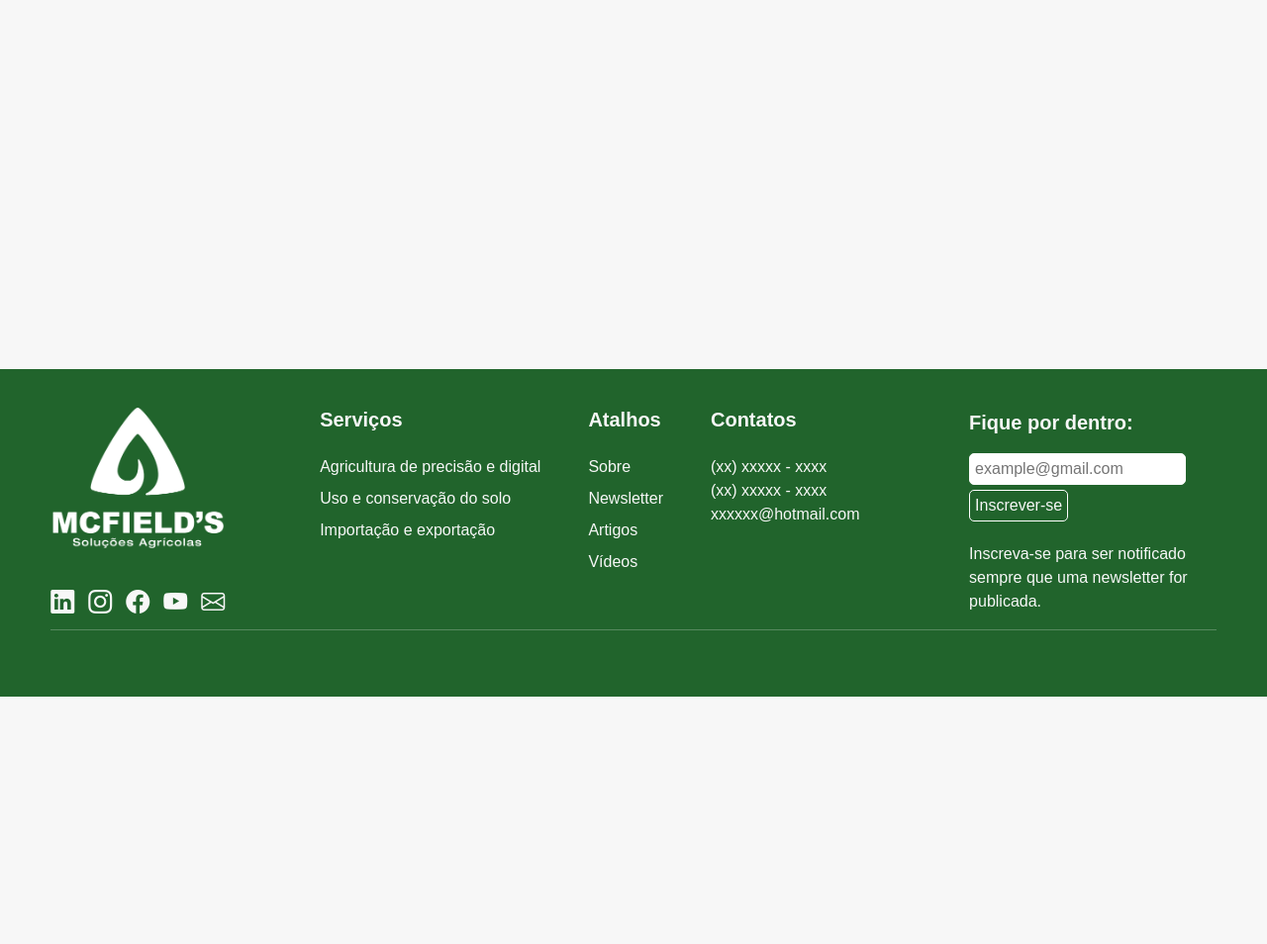
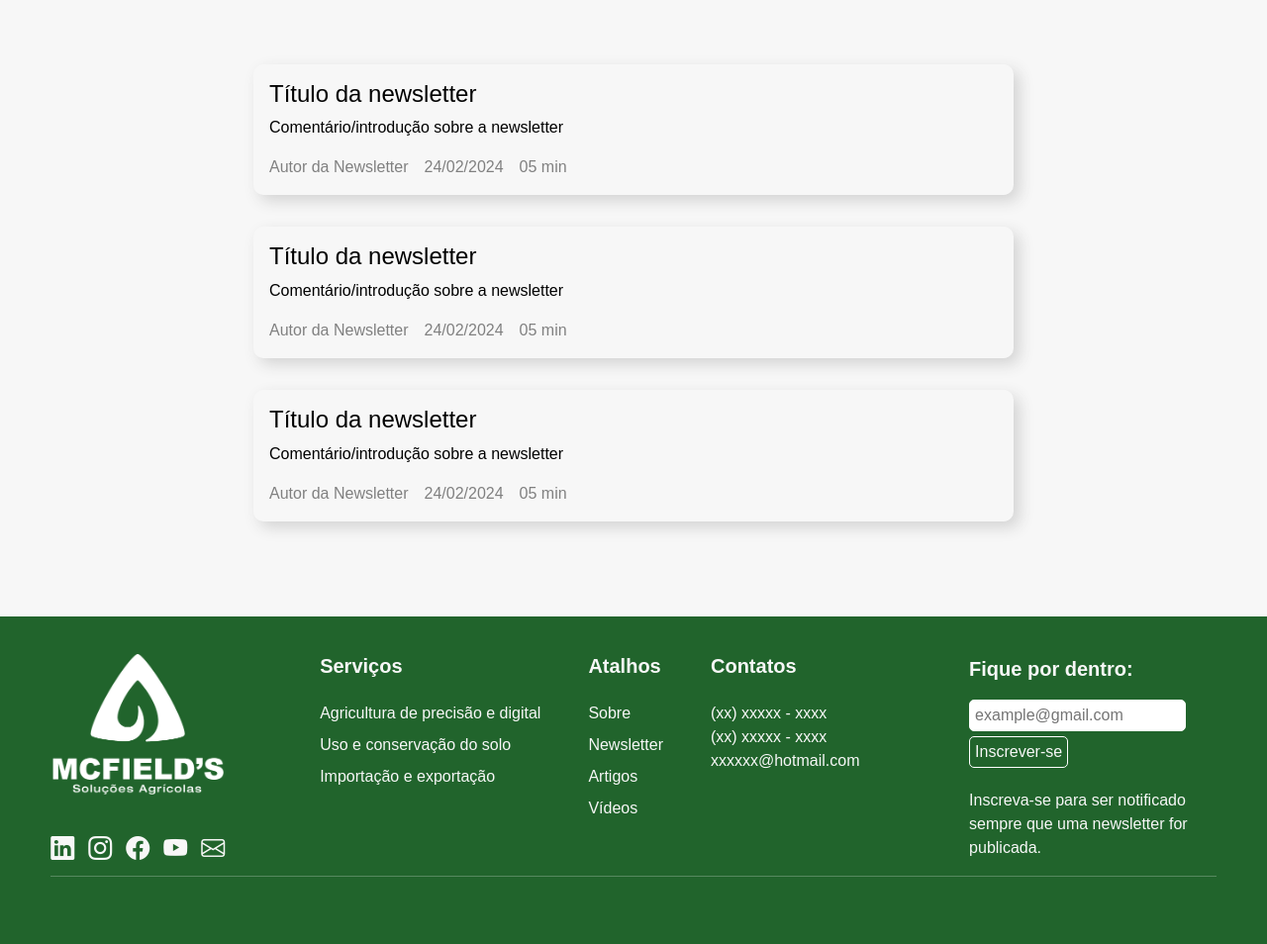
Before and after one commit to fczanetti/mcfields, a Django app: page /newsletter/ in a window 1280 px wide. Shown: the part 96-1050 px from the top of the page at 99% size. Before the commit the page ends 800 px from the top, so only its background shows below. Run offline with Django 5.2, Linux system fonts and the light colour scheme.

Commit message:
Índice de newsletter customizado
close #59

```diff
--- a/mcfields/base/static/base/css/style.css
+++ b/mcfields/base/static/base/css/style.css
@@ -121,19 +121,20 @@
 #top-image-div {
     /*height: 35rem;*/
     height: 80vh;
+    width: 100vw;
     /*background-image: url(../img/top_picture.jpg);*/
     background-position: center;
     background-size: cover;
     background-attachment: fixed;
 }
 
-#top-image {
+/*#top-image {
     width: 100%;
-    /*height: 35rem;*/
+    *//*height: 35rem;*//*
     height: 80vh;
     object-fit: cover;
     position: fixed;
-}
+}*/
 
 #top-message {
     width: 20rem;
--- /dev/null
+++ b/mcfields/newsletter/static/newsletter/css/indice_newsletter.css
@@ -0,0 +1,42 @@
+#main-content-newsletter {
+    padding: 5% 20%;
+}
+
+.newsletter-box-link {
+    text-decoration: none;
+    color: black;
+
+}
+
+.newsletter-box {
+    /*border: 1px solid lightgray;*/
+    padding: 1rem;
+    border-radius: 10px;
+    box-shadow: 6px 6px 15px 0px lightgray;
+    margin-bottom: 2rem;
+}
+
+.newsletter-box:hover {
+    box-shadow: none;
+}
+
+.adit-info-newsletter {
+    display: flex;
+}
+
+.newsletter-author,
+.newsletter-date,
+.newsletter-read-time {
+    margin-right: 1rem;
+    color: gray;
+}
+
+@media screen and (max-width: 850px) {
+    #main-content-newsletter {
+        padding: 5%;
+    }
+
+    .adit-info-newsletter {
+        flex-direction: column;
+    }
+}
--- a/mcfields/newsletter/templates/newsletter/indice_newsletter.html
+++ b/mcfields/newsletter/templates/newsletter/indice_newsletter.html
@@ -1,10 +1,48 @@
 {% extends 'base/base.html' %}
 {% load static %}
+
+{% block css %}
+    <link rel="stylesheet" href="{% static 'newsletter/css/indice_newsletter.css' %}">
+{% endblock css %}
 
 {% block title %}
     <title>McField's - Newsletter</title>
 {% endblock title %}
 
 {% block maincontent %}
-
+    <div id="main-content-newsletter">
+        <a href="" class="newsletter-box-link">
+            <div class="newsletter-box">
+                <h4 class="newsletter-title">Título da newsletter</h4>
+                <p class="newsletter-comment">Comentário/introdução sobre a newsletter</p>
+                <div class="adit-info-newsletter">
+                    <div class="newsletter-author">Autor da Newsletter</div>
+                    <div class="newsletter-date">24/02/2024</div>
+                    <div class="newsletter-read-time">05 min</div>
+                </div>
+            </div>
+        </a>
+        <a href="" class="newsletter-box-link">
+            <div class="newsletter-box">
+                <h4 class="newsletter-title">Título da newsletter</h4>
+                <p class="newsletter-comment">Comentário/introdução sobre a newsletter</p>
+                <div class="adit-info-newsletter">
+                    <div class="newsletter-author">Autor da Newsletter</div>
+                    <div class="newsletter-date">24/02/2024</div>
+                    <div class="newsletter-read-time">05 min</div>
+                </div>
+            </div>
+        </a>
+        <a href="" class="newsletter-box-link">
+            <div class="newsletter-box">
+                <h4 class="newsletter-title">Título da newsletter</h4>
+                <p class="newsletter-comment">Comentário/introdução sobre a newsletter</p>
+                <div class="adit-info-newsletter">
+                    <div class="newsletter-author">Autor da Newsletter</div>
+                    <div class="newsletter-date">24/02/2024</div>
+                    <div class="newsletter-read-time">05 min</div>
+                </div>
+            </div>
+        </a>
+    </div>
 {% endblock maincontent %}
```
Also changed, not shown: mcfields/base/static/base/js/navbar.js (+0 -7 lines).
